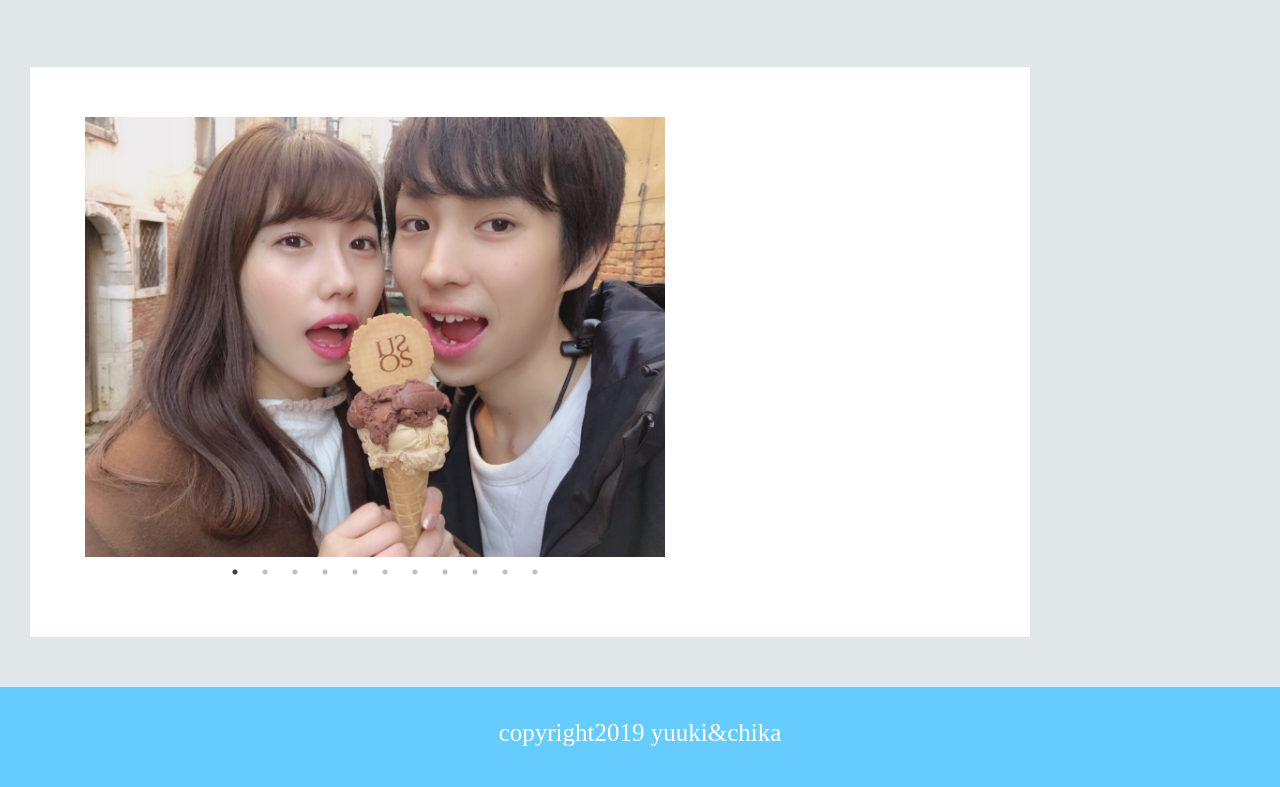
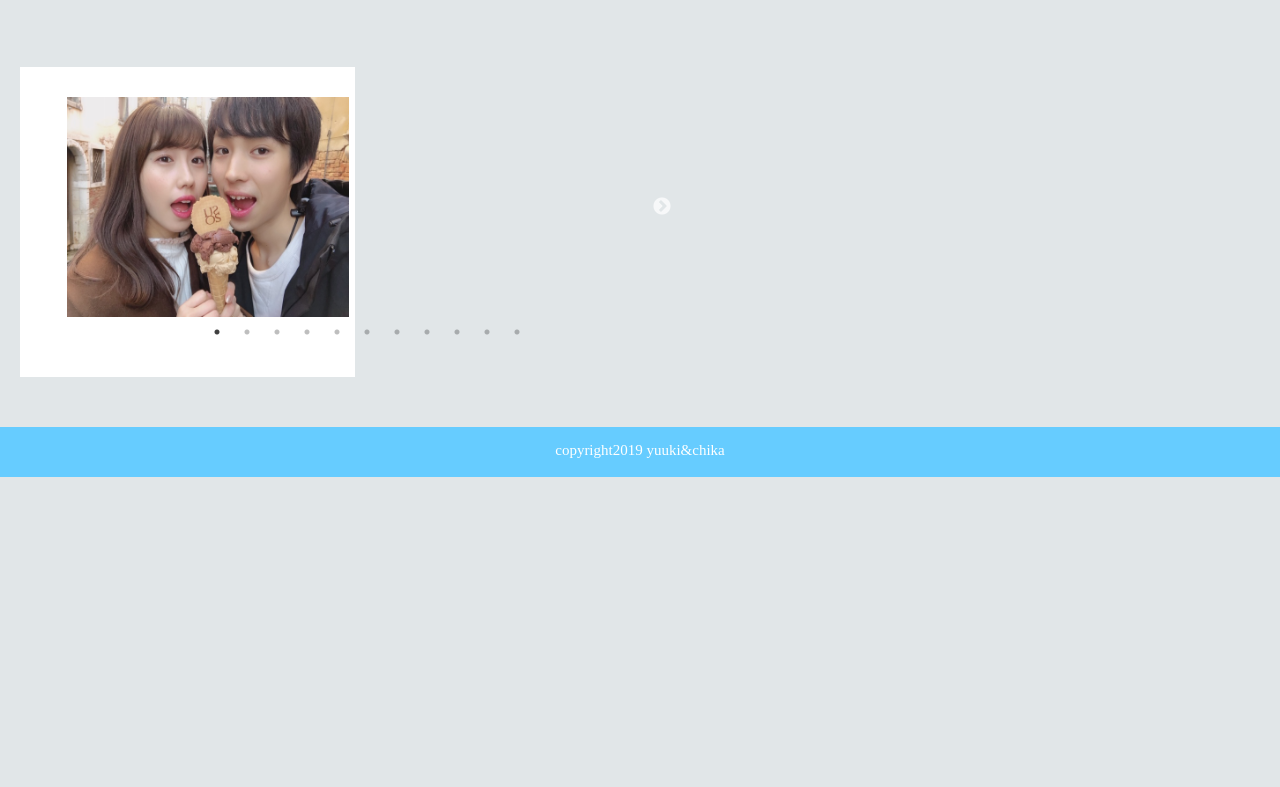
Before and after one commit to onodayuuki/memory, a PHP site: page /top.html in a window 1280 px wide. Shown: the part 48-835 px from the top of the page. After the commit the page ends 525 px from the top, so only its background shows below. Run offline with PHP 8.4, Linux system fonts and the light colour scheme.

Commit message:
Update top.css

```diff
--- a/css/top.css
+++ b/css/top.css
@@ -338,43 +338,17 @@ video {
 body{
 	background: rgba(225,230,232,1);
 }
-
-
 .contentsArea{
-	padding: 50px 30px;
+	padding: 50px 20px;
 	display: flex;
+}
+.menuArea{
+	margin: 0px 30px 0px 0px;
 }
 .mainArea{
 	background-color: white;
-	width: 1000px;
-	padding:50px 35px;
-}
-.ul {
-	width: 200px;
-	margin: 40px 0px 0px 0px;
-	padding: 0;
-	list-style-type: none;
-	background-color: #eeeeee;
-}
-.li a {
-	display: block;
-	padding: 8px 16px;
-	text-decoration: none;
-	color: #000000;
-}
-.li {
-	text-align: center;
-}
-.li:last-child {
-	border-bottom: none;
-}
-.li a.active {
-	color: #ffffff;
-	background-color: #da3c41;
-}
-.li a:hover:not(.active) {
-	color: #ffffff;
-	background-color: #1b2538;
+	width: 335px;
+	padding:30px 27px;
 }
 h1{
 	padding:0px 0px 0px 25px;
@@ -385,8 +359,8 @@ h1{
     width:80%;
 }
 .slider li img{
-    height: 440px;
-    width: 600px;
+    height: 220px;
+    width: 282px;
 }
 /*slick setting*/
 .slick-prev:before,
@@ -409,13 +383,13 @@ h1{
 	height:150px;
 }
 footer{
-	height: 100px;
+	height: 50px;
 	background-color: #66ccff;
 }
 
 footer p{
-	font-size: 25px;
+	font-size: 15px;
 	text-align: center;
 	color: #ffffff;
-	padding: 32px 30px 28px 30px;
-}@charset "UTF-8";
+	padding: 15px 30px 28px 30px;
+}
```
